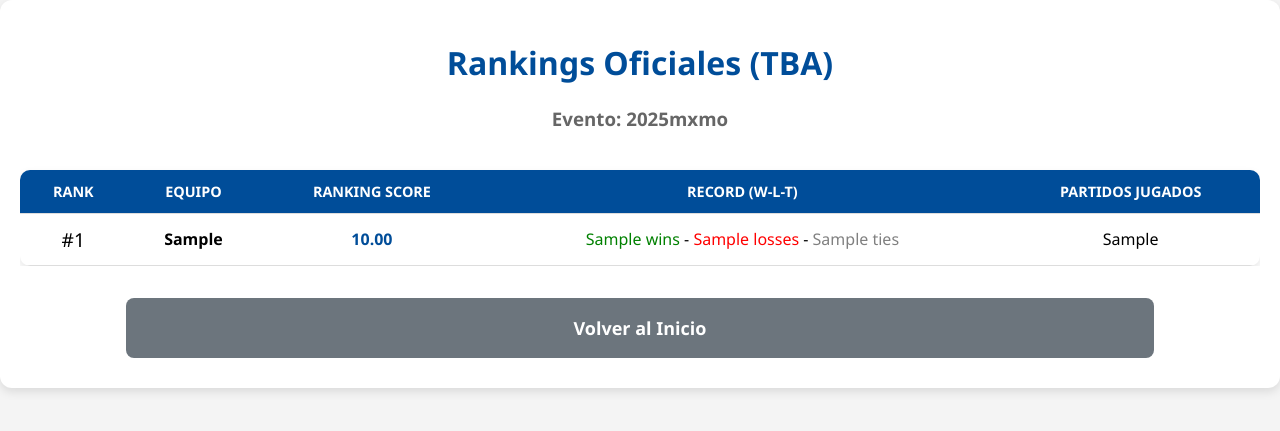
After one commit to JesusDanielHdzVa/AFpRcP, a Flask app: page /rankings in a window 1280 px wide. The commit adds this page. Shown: the top 431 px of the page. Run offline with Flask 3, Linux system fonts and the light colour scheme; a database or web service that is not in the repository returns one stand-in record (values such as "Sample title"); data that the repository does not hold is empty.

Commit message:
Add files via upload

```diff
--- a/app.py
+++ b/app.py
@@ -1,11 +1,13 @@
 import io
 import base64
 import os
+import requests
 
 import matplotlib
 matplotlib.use('Agg')
 import matplotlib.pyplot as plt
 import matplotlib.image as mpimg
+import re
 
 import google.generativeai as genai
 from flask import Flask, render_template, request, redirect, url_for, jsonify
@@ -24,6 +26,9 @@ cloudinary.config(
 )
 
 app = Flask(__name__)
+
+TBA_API_KEY = "JoJUgptL3mdkIqPYFYfoUUrCCIddcwTAfFDfJM07WfgmBcDwEBCpzMEhR0hgAUM3"
+EVENT_KEY = "2025mxmo"
 
 database_url = os.environ.get('DATABASE_URL', 'sqlite:///robotics.db')
 
@@ -348,16 +353,50 @@ def data():
     matches_list = []
     equipo_obj = None
 
+    # Variables nuevas para TBA
+    tba_rank = "-"
+    tba_record = "-"
+
     equipos_disponibles = Team.query.all()
 
     if request.method == 'POST':
         team_searched = request.form.get('team_search')
 
         if team_searched:
+            # 1. Lógica existente (Base de Datos Local y Gráficas)
             equipo_obj = TeamAnalytics(team_searched)
             kpis = equipo_obj.get_kpis()
             graphs = equipo_obj.generate_all_graphs()
             matches_list = equipo_obj.matches
+
+            # 2. NUEVA LÓGICA: Buscar Ranking en The Blue Alliance
+            try:
+                # Extraemos solo los números del nombre (Ej: "TIGRES 6652" -> "6652")
+                numeros = re.findall(r'\d+', team_searched)
+
+                if numeros:
+                    team_number_simple = numeros[0]
+                    team_key_tba = f"frc{team_number_simple}" # Formato TBA: frc6652
+
+                    # Petición a la API
+                    url = f"https://www.thebluealliance.com/api/v3/event/{EVENT_KEY}/rankings"
+                    headers = {'X-TBA-Auth-Key': TBA_API_KEY}
+                    response = requests.get(url, headers=headers)
+
+                    if response.status_code == 200:
+                        data_tba = response.json()
+                        lista_rankings = data_tba.get('rankings', [])
+
+                        # Buscamos nuestro equipo en la lista oficial
+                        found_stat = next((item for item in lista_rankings if item['team_key'] == team_key_tba), None)
+
+                        if found_stat:
+                            tba_rank = found_stat['rank']
+                            # El record viene como objeto {wins, losses, ties}
+                            rec = found_stat.get('record', {})
+                            tba_record = f"{rec.get('wins', 0)}-{rec.get('losses', 0)}-{rec.get('ties', 0)}"
+            except Exception as e:
+                print(f"Error conectando con TBA en data: {e}")
 
     return render_template('data.html',
                            kpis=kpis,
@@ -365,7 +404,10 @@ def data():
                            matches=matches_list,
                            team=team_searched,
                            equipo_obj=equipo_obj,
-                           teams=equipos_disponibles)
+                           teams=equipos_disponibles,
+                           # Pasamos las nuevas variables al HTML
+                           tba_rank=tba_rank,
+                           tba_record=tba_record)
 
 @app.route('/api/ask_ai', methods=['POST'])
 def ask_ai_endpoint():
@@ -380,6 +422,32 @@ def ask_ai_endpoint():
 
     return jsonify({'response': respuesta})
 
+@app.route('/rankings')
+def rankings():
+    try:
+        # 1. Construir la URL para pedir los rankings del evento
+        url = f"https://www.thebluealliance.com/api/v3/event/{EVENT_KEY}/rankings"
+
+        # 2. Enviar la "llave" para que nos dejen pasar
+        headers = {'X-TBA-Auth-Key': TBA_API_KEY}
+
+        # 3. Hacer la petición
+        response = requests.get(url, headers=headers)
+
+        if response.status_code == 200:
+            data = response.json()
+            # La lista de rankings está dentro de 'rankings' en el JSON
+            lista_rankings = data.get('rankings', [])
+        else:
+            lista_rankings = []
+            print(f"Error conectando a TBA: {response.status_code}")
+
+    except Exception as e:
+        print(f"Error: {e}")
+        lista_rankings = []
+
+    return render_template('rankings.html', rankings=lista_rankings, event=EVENT_KEY)
+
 '''@app.route('/reset_total')
 def reset_db():
     try:
--- a/requirements.txt
+++ b/requirements.txt
@@ -10,3 +10,4 @@ python-dotenv
 gunicorn
 psycopg2-binary
 cloudinary
+requests
--- /dev/null
+++ b/templates/rankings.html
@@ -0,0 +1,88 @@
+<!DOCTYPE html>
+<html lang="es">
+<head>
+    <meta charset="UTF-8">
+    <meta name="viewport" content="width=device-width, initial-scale=1.0">
+    <title>Rankings Oficiales - {{ event }}</title>
+    <link rel="stylesheet" href="{{ url_for('static', filename='style.css') }}">
+    <style>
+        .rank-table {
+            width: 100%;
+            border-collapse: collapse;
+            margin-top: 20px;
+            background: white;
+            box-shadow: 0 4px 8px rgba(0,0,0,0.1);
+            border-radius: 10px;
+            overflow: hidden;
+        }
+        .rank-table th, .rank-table td {
+            padding: 12px 15px;
+            text-align: center;
+            border-bottom: 1px solid #ddd;
+        }
+        .rank-table th {
+            background-color: #004d99; /* Azul fuerte */
+            color: white;
+            text-transform: uppercase;
+            font-size: 0.9em;
+        }
+        .rank-table tr:hover { background-color: #f1f1f1; }
+
+        /* Resaltar a Tigres 6652 */
+        .highlight-team {
+            background-color: #fdd52d !important; /* Amarillo Tigres */
+            font-weight: bold;
+            border: 2px solid #000;
+        }
+    </style>
+</head>
+<body>
+    <div class="container main-container">
+        <h1>Rankings Oficiales (TBA)</h1>
+        <h3 style="color: #666; text-align: center;">Evento: {{ event }}</h3>
+
+        {% if rankings %}
+        <div class="table-responsive">
+            <table class="rank-table">
+                <thead>
+                    <tr>
+                        <th>Rank</th>
+                        <th>Equipo</th>
+                        <th>Ranking Score</th>
+                        <th>Record (W-L-T)</th>
+                        <th>Partidos Jugados</th>
+                    </tr>
+                </thead>
+                <tbody>
+                    {% for r in rankings %}
+                    {% set team_num = r.team_key.replace('frc', '') %}
+
+                    <tr class="{% if team_num == '6652' %}highlight-team{% endif %}">
+                        <td style="font-size: 1.2em;">#{{ r.rank }}</td>
+                        <td style="font-weight: bold;">{{ team_num }}</td>
+                        <td style="color: #004d99; font-weight: bold;">{{ "%.2f"|format(r.sort_orders[0]) }}</td>
+                        <td>
+                            <span style="color:green">{{ r.record.wins }}</span> -
+                            <span style="color:red">{{ r.record.losses }}</span> -
+                            <span style="color:gray">{{ r.record.ties }}</span>
+                        </td>
+                        <td>{{ r.matches_played }}</td>
+                    </tr>
+                    {% endfor %}
+                </tbody>
+            </table>
+        </div>
+        {% else %}
+            <div style="text-align: center; padding: 40px;">
+                <h3>⚠ No se pudieron cargar los datos.</h3>
+                <p>Verifica tu conexión a internet o si el evento {{ event }} ya comenzó.</p>
+            </div>
+        {% endif %}
+
+        <br>
+        <div style="text-align: center;">
+            <a href="/" class="btn btn-gray">Volver al Inicio</a>
+        </div>
+    </div>
+</body>
+</html>
```
Also changed, not shown: static/style.css (+35 -0 lines), templates/data.html (+12 -0 lines), instance/robotics.db.
